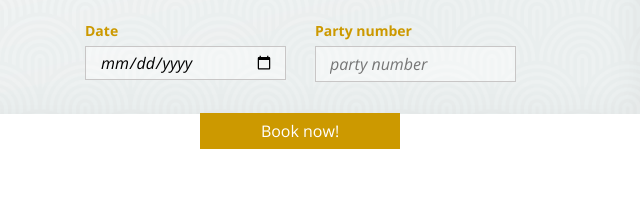
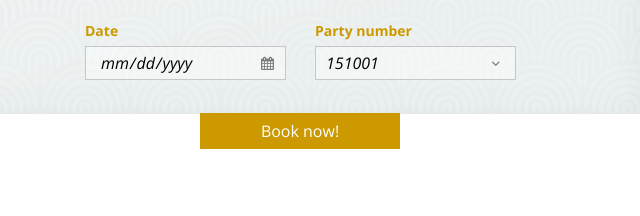
Before and after one commit to alexeibob1/BSUIR-Frontend-1, a plain HTML site: page index.html in a window 1280 px wide. Shown: the part 4422-4638 px from the top of the page, 640-1280 px from the left. Drawn offline with Linux system fonts and the light colour scheme.

Commit message:
+calendar +list

```diff
--- a/index.html
+++ b/index.html
@@ -427,13 +427,19 @@
                         <h3 class="form__text">
                             Date
                         </h3>
-                        <input class="reservations__input" type="date" onfocus = "(this.type = 'date')" required>
+                        <input class="reservations__date" type="date" required>
                     </div>
                     <div class="input__container">
                         <h3 class="form__text">
                             Party number
                         </h3>
-                        <input class="reservations__input" placeholder="party number" required>
+                        <!-- <input class="reservations__input" placeholder="party number" required> -->
+                        <select class="reservations__select" required>
+                            <option value="1s">151001</option>
+                            <option value="2">151002</option>
+                            <option value="3">151003</option>
+                            <option value="4">151004</option>
+                        </select>
                     </div>
                     <button class="reservations__button">
                         Book now!
--- a/style.css
+++ b/style.css
@@ -572,6 +572,55 @@ button {
     border: 1px solid #CC9900;;
 }
 
+.reservations__date {
+    background-image: url(img/calendar-icon.png);
+    background-repeat: no-repeat;
+    background-position-y: center;
+    background-position-x: 175px;
+    font-family: 'Open Sans Italic';
+    font-size: 16px;
+    padding-left: 14px;
+    padding-right: 11px;
+    border: 1px solid #C8C6C6;
+    background-color: rgba(255, 255, 255, 0.4);
+    width: 174px;
+    height: 32px;
+    outline: none;
+}
+
+.reservations__date:focus {
+    border: 1px solid #CC9900;;
+}
+
+.reservations__select {
+    font-family: 'Open Sans Italic';
+    font-size: 16px;
+    padding-left: 10px;
+    border: 1px solid #C8C6C6;
+    background-color: rgba(255, 255, 255, 0.4);
+    width: 201px;
+    height: 34px;
+    outline: none;
+    background-image: url(img/arrow-icon.png);
+    background-repeat: no-repeat;
+    background-position-y: center;
+    background-position-x: 176px;
+}
+
+.reservations__select:focus {
+    border: 1px solid #CC9900;;
+}
+
+select {
+    -webkit-appearance: none;
+    -moz-appearance: none;
+    appearance: none;
+}
+
+input[type=date]::-webkit-calendar-picker-indicator {
+    opacity: 0;
+  }
+
 .reservations__button {
     font-family: 'Open Sans';
     font-size: 16px;
```
Also changed, not shown: img/arrow-icon.png (added), img/calendar-icon.png (added).
